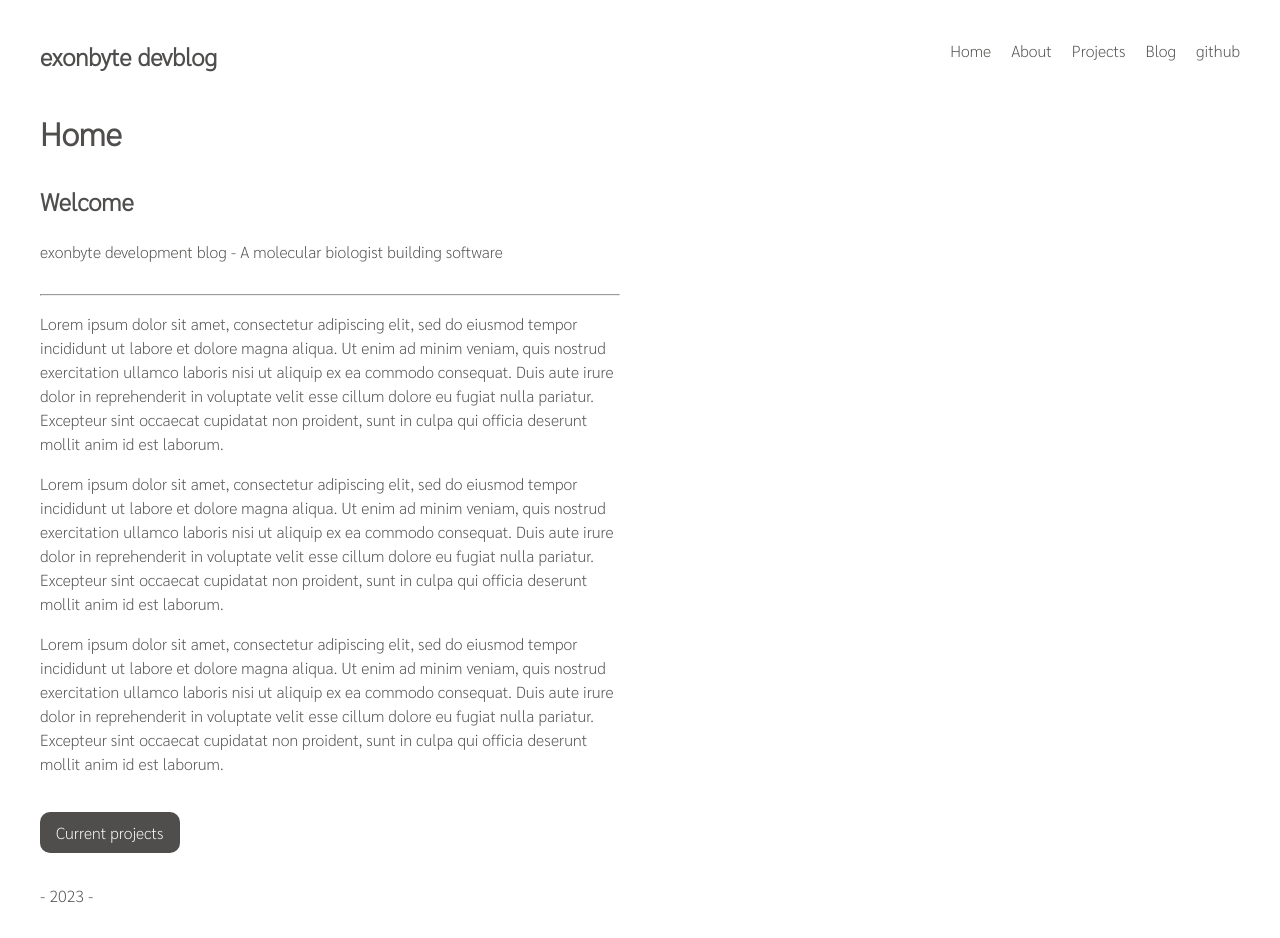
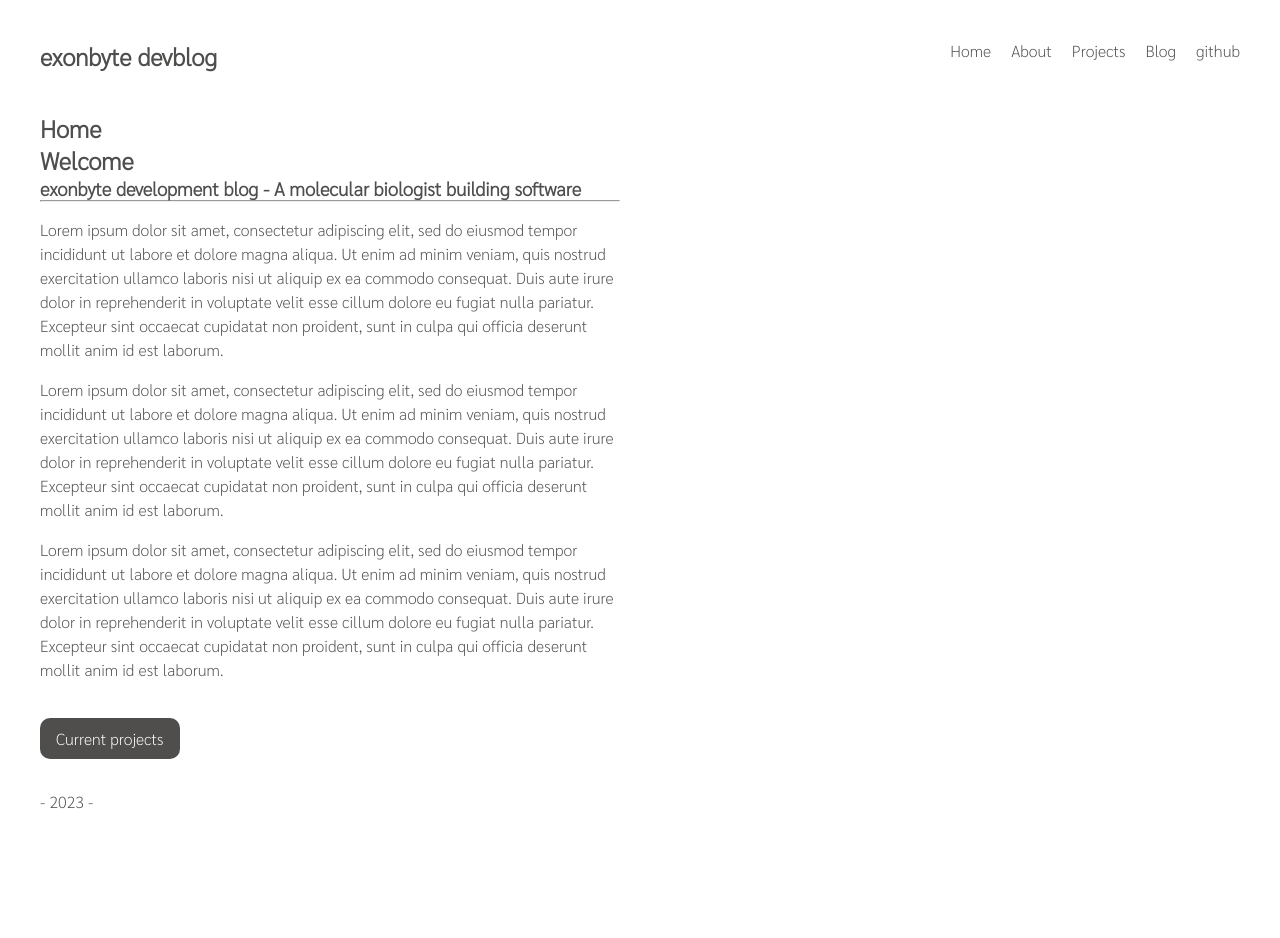
Before and after one commit to istvan-tamas/exonbyte-blog, a Gatsby site: page / in a window 1280 px wide. After the commit the page ends 844 px from the top, so only its background shows below. Built offline with nearby package versions, Linux system fonts and the light colour scheme; Gatsby itself is replaced by a stand-in of ours.

Commit message:
CSS update

```diff
--- a/src/css/home.module.css
+++ b/src/css/home.module.css
@@ -4,20 +4,7 @@
 	grid-gap: 40px;
 	align-items: center;
 }
-.header h1 {
-	font-size: 2em;
-	margin-bottom: 1em;
-}
 
-.header h2 {
-	font-size: 1.5em;
-	margin-bottom: 1em;
-}
-.header h3 {
-	font-size: 1em;
-	font-weight: 400;
-	margin-bottom: 2em;
-}
 .btn {
 	display: inline-block;
 	background: #4f4e4d;
```
Also changed, not shown: src/css/projects.module.css (deleted, +0 -9 lines).
